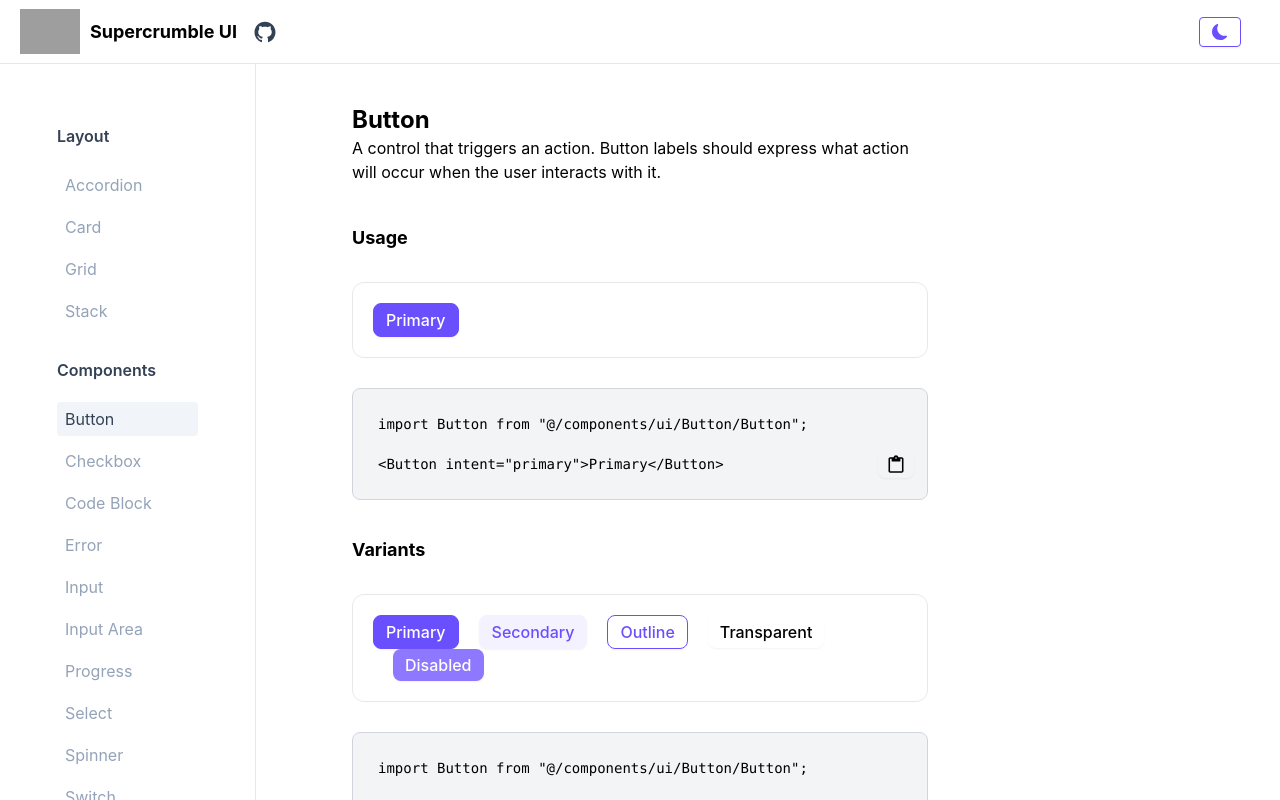
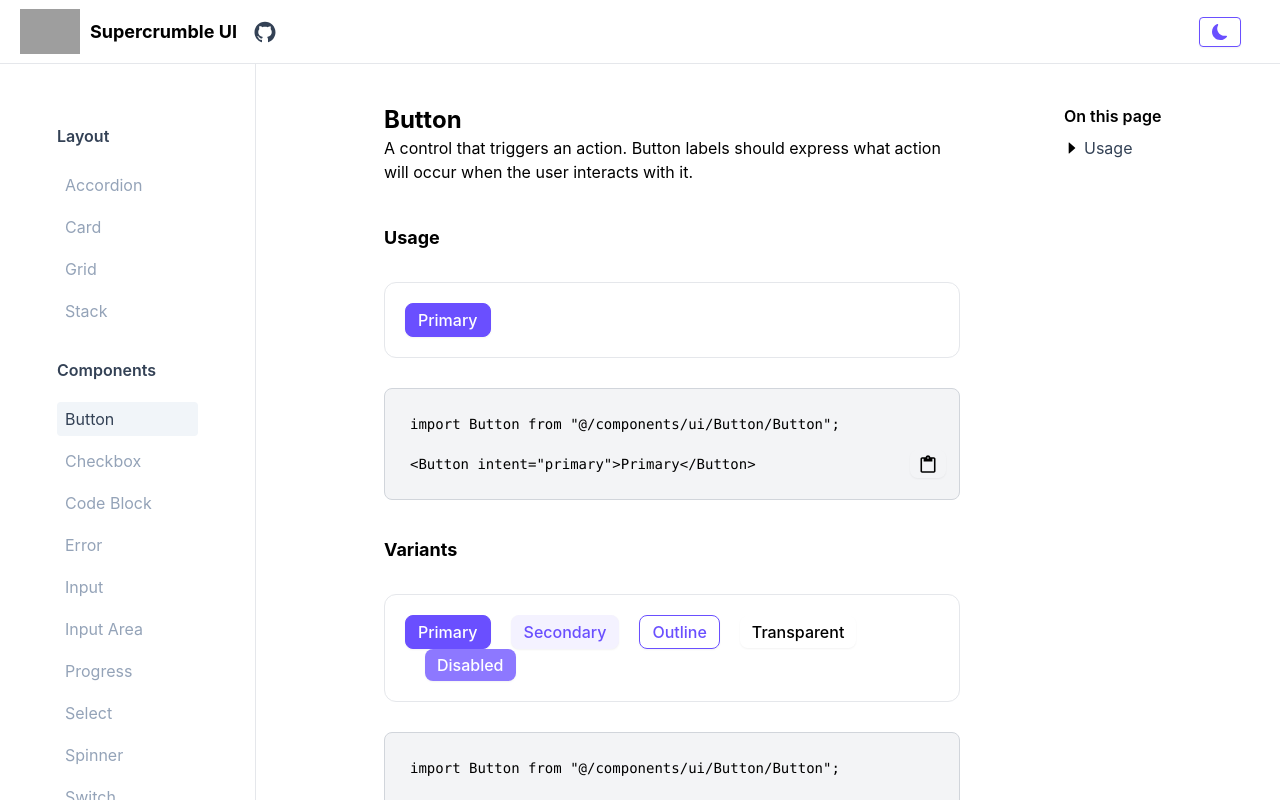
Before and after one commit to elijahnikov/ui, a Next.js app: page /button in a window 1280 px wide. Shown: the top 800 px of the page. Built offline with nearby package versions, Linux system fonts and the light colour scheme; grey boxes are pictures that could not be loaded; a web font is replaced by a local one.

Commit message:
adding initial page browser

```diff
--- a/src/components/common/ComponentsBar/ComponentsBar.tsx
+++ b/src/components/common/ComponentsBar/ComponentsBar.tsx
@@ -15,7 +15,7 @@ const ComponentsBar = () => {
     }, []);
 
     return (
-        <div className="hidden md:flex dark:border-gray-800 fixed overflow-y-auto border-r-[1px] h-[92vh] min-w-[20%] w-[20%] dark:bg-black bg-white  mx-auto justify-center align-center flex p-[10px] float-left">
+        <div className="hidden lg:flex dark:border-gray-800 fixed overflow-y-scroll border-r-[1px] h-[92vh] min-w-[20%] w-[20%] dark:bg-black bg-white  mx-auto justify-center align-center p-[10px] float-left">
             <div className="mt-[40px] w-[60%] ">
                 <div className="mt-[10px] mb-[20px]">
                     {componentMap.map(
--- a/src/components/common/ContentBar/ContentBar.tsx
+++ b/src/components/common/ContentBar/ContentBar.tsx
@@ -1,11 +1,13 @@
+import PageBrowser from "../PageBrowser/PageBrowser";
+
 interface ContentBarProps {
     children: React.ReactNode;
 }
 
 const ContentBar = ({ children }: ContentBarProps) => {
     return (
-        <div className=" relative left-30 w-[100%] min-w-[100%] md:min-w-[80%] md:w-[80%] flex mx-auto p-[20px] justify-center min-h-[100vh]">
-            <div className="md:w-[70%] lg:w-[45vw] w-[70vw] mt-[20px] dark:text-white text-black">
+        <div className="md:ml-[20%] relative left-30 w-[80%] h-[90vh] min-w-[80%] md:min-w-[65%] md:w-[65%] flex mx-auto p-[20px] justify-center min-h-[100vh]">
+            <div className="md:w-[80vw] lg:w-[45vw] w-[80vw] mt-[20px] dark:text-white text-black">
                 {children}
             </div>
         </div>
--- a/src/components/common/Layout/Layout.tsx
+++ b/src/components/common/Layout/Layout.tsx
@@ -4,6 +4,7 @@ import NavBar from "../NavBar/NavBar";
 import Head from "next/head";
 import Button from "@/components/ui/Button/Button";
 import { AiOutlineMenu } from "react-icons/ai";
+import PageBrowser from "../PageBrowser/PageBrowser";
 
 interface LayoutProps {
     children: React.ReactNode;
@@ -18,9 +19,10 @@ const Layout = ({ children, title }: LayoutProps) => {
             </Head>
             <div className="mx-auto">
                 <NavBar />
-                <div className="absolute w-full top-[8vh]">
+                <div className="absolute flex w-full top-[8vh]">
                     <ComponentsBar />
                     <ContentBar>{children}</ContentBar>
+                    <PageBrowser />
                 </div>
                 <div className="left-5 visible md:invisible absolute block top-[10vh]">
                     <Button loading={false} intent={"primary"}>
--- /dev/null
+++ b/src/components/common/PageBrowser/PageBrowser.tsx
@@ -0,0 +1,24 @@
+import Link from "next/link";
+import React from "react";
+import { AiFillCaretRight } from "react-icons/ai";
+
+interface PageBrowserProps {}
+
+const PageBrowser = ({}: PageBrowserProps) => {
+    return (
+        <div className="hidden lg:block space-y-2 float-right right-0 fixed w-[20%] h-[90vh] text-left min-w-[20%] mx-auto p-[40px] min-h-[100vh]">
+            <p className="font-semibold">On this page</p>
+            <div className="flex w-full">
+                <AiFillCaretRight className="mt-[4px] mr-[4px]" />
+                <Link
+                    href={"#usage"}
+                    className="hover:underline dark:text-slate-400 cursor-pointer text-slate-700"
+                >
+                    Usage
+                </Link>
+            </div>
+        </div>
+    );
+};
+
+export default PageBrowser;
```
Also changed, not shown: src/pages/button.tsx (+1 -6 lines), 1 other file (tests, documents, lock files or other folders).
